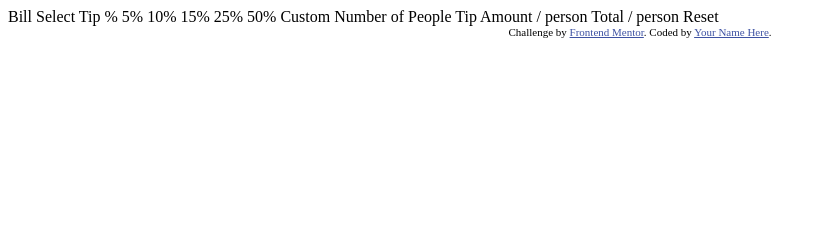
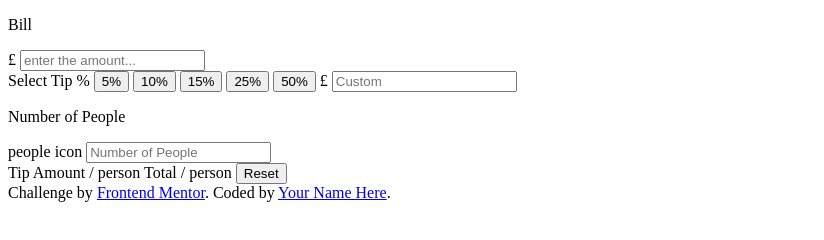
Before and after one commit to madscodess/tip-calculator-app, a plain HTML site: page index.html in a window 1280 px wide. Shown: the whole page, without its empty margins (0-824 px from the left). Drawn offline with Linux system fonts and the light colour scheme.

Commit message:
html added

```diff
--- /dev/null
+++ b/app.js
@@ -0,0 +1,66 @@
+console.log("hello i am working");
+let result = 0;
+
+let bill = parseInt(document.getElementById('bill').value);
+const tips = document.querySelectorAll('.tip');
+
+
+tips.forEach(function (tip) {
+    bill.addEventListener('input', setBillValue);
+    tip.addEventListener('click', function(e){
+        const styles = e.currentTarget.classList;
+        if (styles.contains('5%')){
+            console.log(bill);
+        }
+    });
+});
+
+function setBillValue() {
+    if (bill.value.includes(',')) {
+        bill.value = bill.value.replace(',', '.');
+    }
+}
+
+// tips.forEach(function (tip) {
+// tip.addEventListener('click', function() {
+//     console.log("look im working");
+//     if (styles.contains('5%')){
+//         console.log(bill);
+//         console.log("I AM THE BUTTON");
+//         const result = Math.round((bill / 5) * 100)
+//         console.log(result);
+//     };
+// }
+// })
+
+
+
+
+// JS coding project - tip calculator
+
+// Let input = query.selector(‘#input’);
+
+// Const tenPerc
+
+// If (
+// User clicks tenperc
+// Run a function
+// 10% of input
+// Then divide bun amount of people
+// )
+// input.textcontent
+
+// btns.forEach(function (btn) {
+//     btn.addEventListener('click', function(e){
+// const styles = e.currentTarget.classList;
+// console.log("I AM THE BUTTON");
+//         if (styles.contains('fivePercent')){
+//             console.log(bill);
+//             console.log("I AM THE BUTTON");
+//             const result = Math.round((bill / 5) * 100)
+//             console.log(result);
+
+//         }
+//         //console.log(result);
+//     });
+// })
--- a/index.html
+++ b/index.html
@@ -5,40 +5,58 @@
   <meta name="viewport" content="width=device-width, initial-scale=1.0"> <!-- displays site properly based on user's device -->
 
   <link rel="icon" type="image/png" sizes="32x32" href="./images/favicon-32x32.png">
-
+  <link rel="stylesheet" href="stylesheet.css">
   <title>Frontend Mentor | Tip calculator app</title>
-
-  <!-- Feel free to remove these styles or customise in your own stylesheet 👍 -->
-  <style>
-    .attribution { font-size: 11px; text-align: center; }
-    .attribution a { color: hsl(228, 45%, 44%); }
-  </style>
 </head>
 <body>
 
-  Bill
+  <div>
+    <!-- INPUT SECTION -->
+    <p>Bill</p>
 
+    <label>£</label>
+    <input
+    type="number"
+    id="bill"
+    placeholder="enter the amount..." />
+</div>
+
+<div class="button-container">
   Select Tip %
-  5%
-  10%
-  15%
-  25%
-  50%
-  Custom
+ <button class="tip-5"> 5% </button>
+ <button class="tip-10">10% </button>
+ <button class="tip-15">15% </button>
+ <button class="tip-25">25% </button>
+ <button class="tip 50%">50% </button>
 
-  Number of People
+ <label>£</label>
+ <input
+ type="number"
+ id="tip-custom"
+ placeholder="Custom " />
+</div>
 
+ <p> Number of People </p>
+ <label> people icon</label>
+ <input
+ type="number"
+ id="people"
+ placeholder="Number of People " />
+</div>
+
+<div>
   Tip Amount
   / person
 
   Total
   / person
 
-  Reset
-
+ <button class="reset"> Reset </button>
+</div>
   <div class="attribution">
     Challenge by <a href="https://www.frontendmentor.io?ref=challenge" target="_blank">Frontend Mentor</a>.
     Coded by <a href="#">Your Name Here</a>.
   </div>
+  <script src="app.js"></script>
 </body>
 </html>
--- /dev/null
+++ b/stylesheet.css
@@ -0,0 +1,18 @@
+/*
+The designs were created to the following widths:
+
+- Mobile: 375px
+- Desktop: 1440px
+*/
+
+
+/*FOOTER SECTION */
+attribution {
+    font-size: 11px;
+    text-align: center; }
+
+attribution a {
+    color: hsl(228, 45%, 44%);
+
+
+}
```
